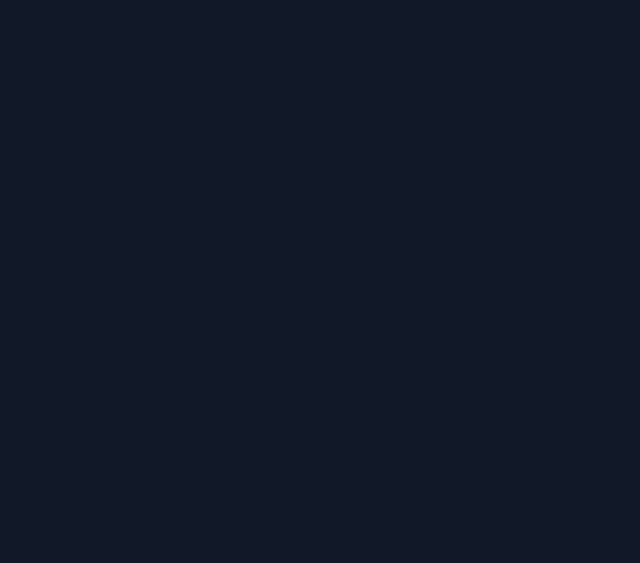
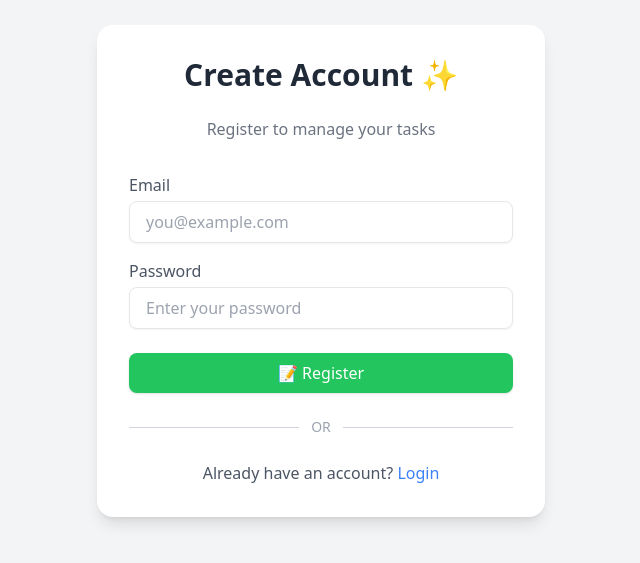
Before and after one commit to Adityakumar1323/To-Do, a Vue app in the folder todo-frontend/: page /register in a window 1280 px wide. Before the commit this address had no page. Shown: the part 129-692 px from the top of the page, without its empty margins (319-959 px from the left). Built offline with nearby package versions, Linux system fonts and the light colour scheme.

Commit message:
fix: update

```diff
--- a/todo-frontend/src/router/index.js
+++ b/todo-frontend/src/router/index.js
@@ -1,6 +1,7 @@
 import { createRouter, createWebHistory } from "vue-router";
 import Login from "../views/Login.vue";
 import Dashboard from "../views/Dashboard.vue";
+import Register from "../views/Register.vue";
 
 const routes = [
   {
@@ -12,7 +13,11 @@ const routes = [
     path: "/",
     name: "Dashboard",
     component: Dashboard,
-    meta: { requiresAuth: true }, // ✅ Protect this route
+  },
+  {
+    path: "/register",
+    name: "Register",
+    component: Register,
   },
 ];
 
--- a/todo-frontend/src/views/Login.vue
+++ b/todo-frontend/src/views/Login.vue
@@ -49,6 +49,12 @@
       >
         Continue with Google
       </a>
+
+      <!-- Register Link -->
+      <p class="text-center text-gray-600 mt-6">
+        Don’t have an account?
+        <a href="/register" class="text-green-500 hover:underline">Register</a>
+      </p>
     </div>
   </div>
 </template>
@@ -57,14 +63,9 @@
 import { ref, onMounted } from "vue";
 import API from "../services/api";
 
-// ✅ Switch backend URL automatically
-const backendUrl =
-  import.meta.env.MODE === "development"
-    ? "http://127.0.0.1:5000"
-    : "https://to-do-5-e2go.onrender.com"; // <-- your Render backend URL
-
 const email = ref("");
 const password = ref("");
+const backendUrl = import.meta.env.VITE_BACKEND_URL || "http://127.0.0.1:5000";
 
 // ✅ handle normal login
 const handleLogin = async () => {
@@ -100,7 +101,6 @@ onMounted(() => {
       localStorage.setItem("user_email", emailFromGoogle);
     }
 
-    // ✅ clear query params before redirect
     window.history.replaceState({}, document.title, "/");
     window.location.href = "/";
   }
--- /dev/null
+++ b/todo-frontend/src/views/Register.vue
@@ -0,0 +1,70 @@
+<template>
+  <div class="min-h-screen flex items-center justify-center bg-gray-100">
+    <div class="w-full max-w-md bg-white rounded-2xl shadow-lg p-8">
+      <!-- Header -->
+      <h2 class="text-3xl font-bold text-gray-800 text-center mb-6">Create Account ✨</h2>
+      <p class="text-gray-500 text-center mb-8">Register to manage your tasks</p>
+
+      <!-- Email -->
+      <div class="mb-4">
+        <label class="block text-gray-600 mb-1">Email</label>
+        <input
+          v-model="email"
+          type="email"
+          placeholder="you@example.com"
+          class="w-full px-4 py-2 border rounded-lg shadow-sm focus:ring-2 focus:ring-blue-400 focus:outline-none text-gray-800"
+        />
+      </div>
+
+      <!-- Password -->
+      <div class="mb-6">
+        <label class="block text-gray-600 mb-1">Password</label>
+        <input
+          v-model="password"
+          type="password"
+          placeholder="Enter your password"
+          class="w-full px-4 py-2 border rounded-lg shadow-sm focus:ring-2 focus:ring-blue-400 focus:outline-none text-gray-800"
+        />
+      </div>
+
+      <!-- Register Button -->
+      <button
+        @click="handleRegister"
+        class="w-full bg-green-500 hover:bg-green-600 text-white font-medium px-4 py-2 rounded-lg shadow transition"
+      >
+        📝 Register
+      </button>
+
+      <!-- Divider -->
+      <div class="flex items-center my-6">
+        <hr class="flex-1 border-gray-300" />
+        <span class="mx-3 text-gray-400 text-sm">OR</span>
+        <hr class="flex-1 border-gray-300" />
+      </div>
+
+      <!-- Already have account -->
+      <p class="text-center text-gray-600">
+        Already have an account?
+        <a href="/login" class="text-blue-500 hover:underline">Login</a>
+      </p>
+    </div>
+  </div>
+</template>
+
+<script setup>
+import { ref } from "vue";
+import { register } from "../services/api";
+
+const email = ref("");
+const password = ref("");
+
+const handleRegister = async () => {
+  try {
+    await register(email.value, password.value);
+    alert("✅ Registration successful! Please login.");
+    window.location.href = "/login";
+  } catch (err) {
+    alert(err.response?.data?.msg || "Registration failed");
+  }
+};
+</script>
```
Also changed, not shown: 1 other file (tests, documents, lock files or other folders).
